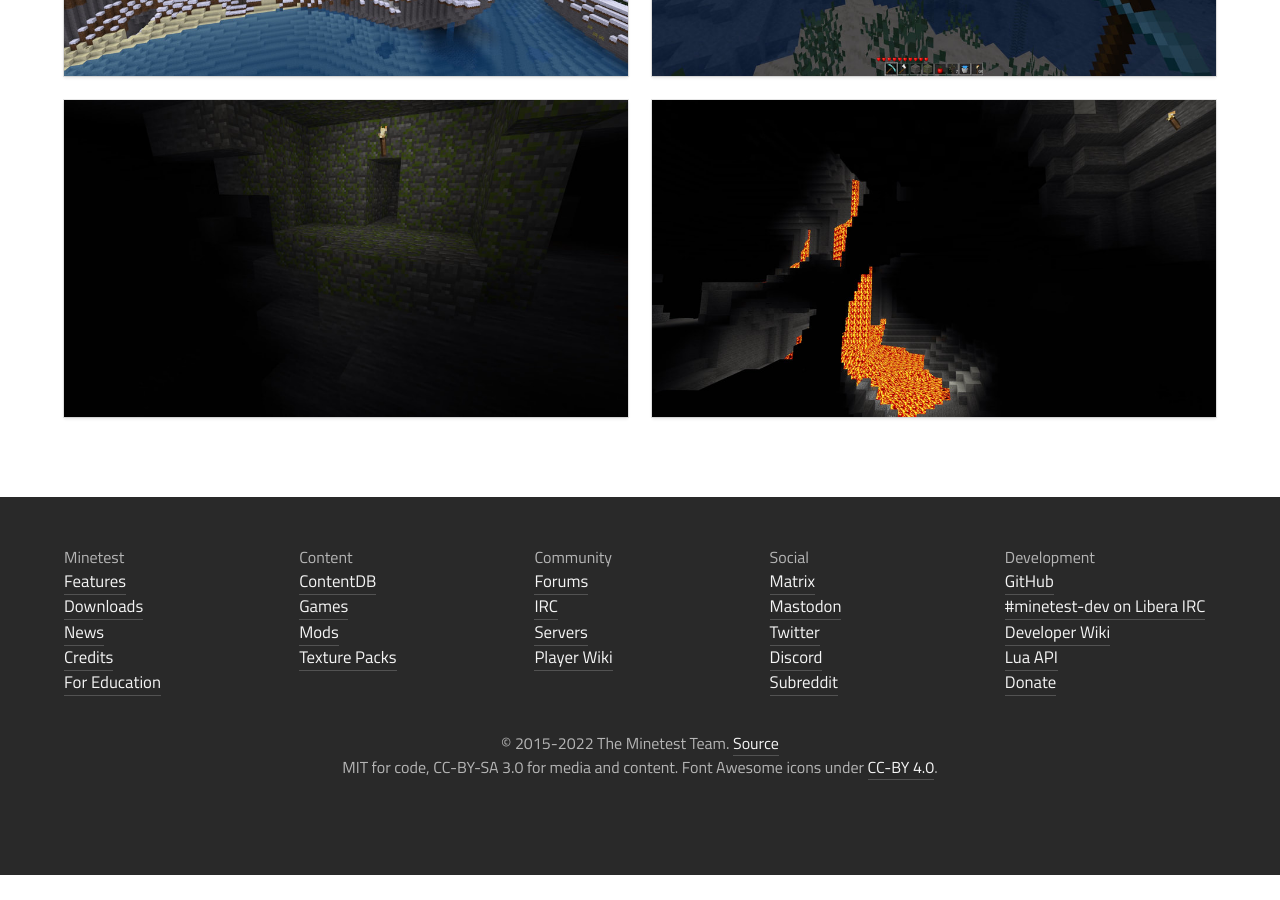
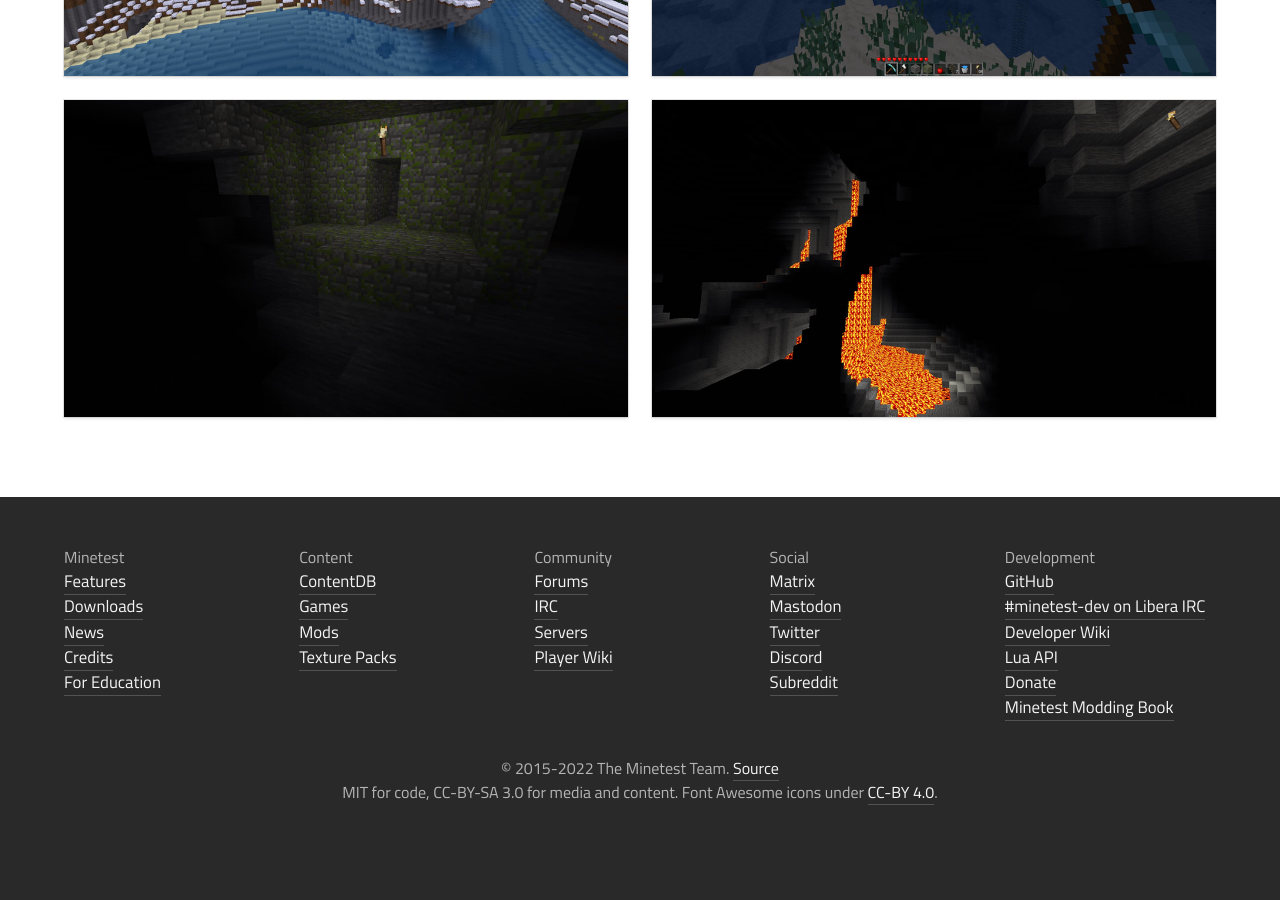
Before and after one commit to minetest/minetest.github.io, a Jekyll site: the page built from index.html, in a window 1280 px wide and 900 px high, scrolled down 2622 px. Built offline with Jekyll 4.4.1, drawn with Linux system fonts in a browser that asks for light colours; comment, search, counter and statistics services are not loaded; before the commit the page ends 3497 px from its top, so only the background shows below that.

Commit message:
Add link to the Minetest Modding Book to footer

```diff
--- a/_includes/footer.html
+++ b/_includes/footer.html
@@ -52,6 +52,7 @@
           <li><a href="https://dev.minetest.net">Developer Wiki</a></li>
           <li><a href="https://minetest.gitlab.io/minetest/">Lua API</a></li>
           <li><a href="{{ '/get-involved/#donate' | relative_url }}">Donate</a></li>
+          <li><a href="https://rubenwardy.com/minetest_modding_book/">Minetest Modding Book</a></li>
         </ul>
       </div>
 
```
